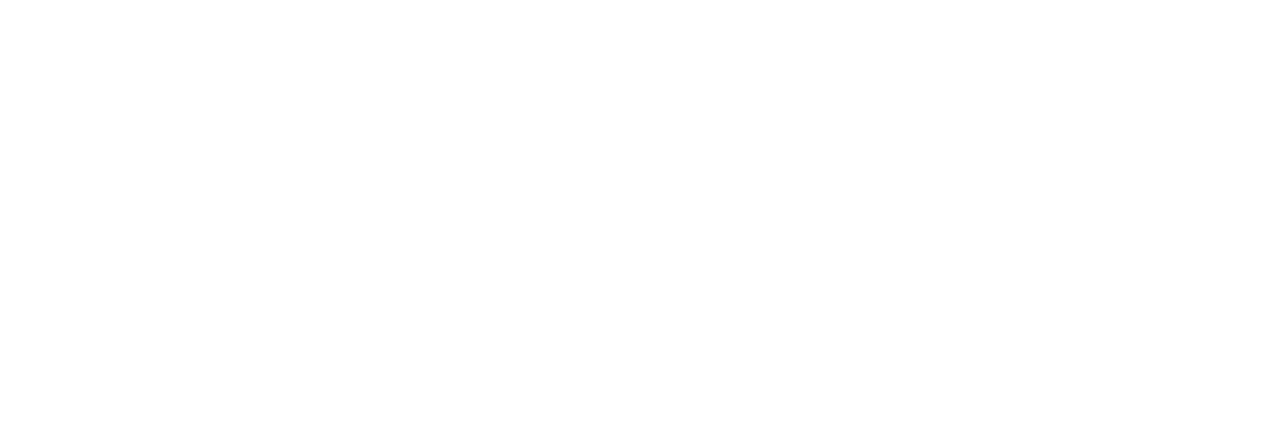
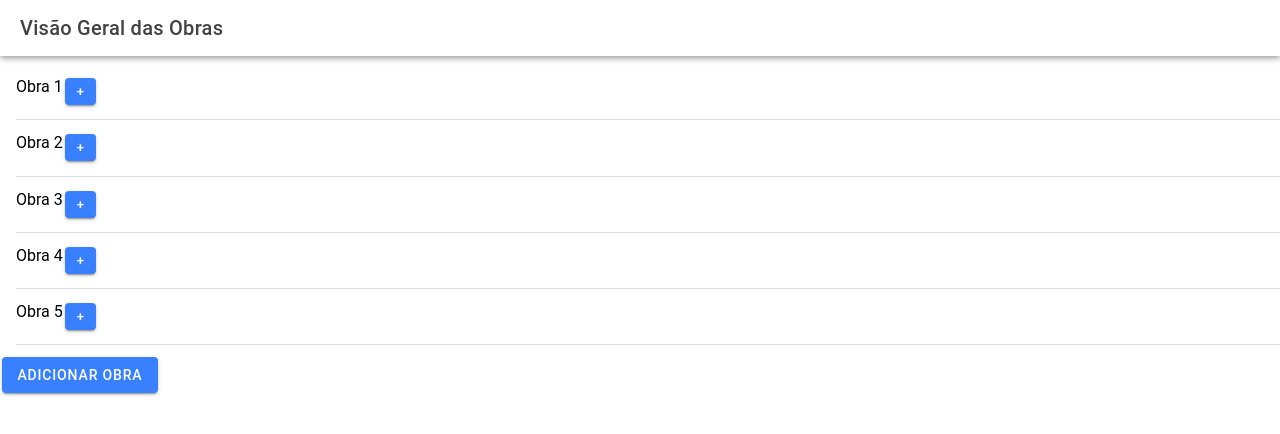
Before and after one commit to VictorJCFerreira/Pagina-FAMA, a React (Vite) app in the folder Fama-front/: page /visaogeral in a window 1280 px wide. Shown: the top 434 px of the page. Built offline with nearby package versions, Linux system fonts and the light colour scheme.

Commit message:
Criei a pagina de visao geral e algumas alterações

```diff
--- a/Fama-front/src/App.tsx
+++ b/Fama-front/src/App.tsx
@@ -3,6 +3,8 @@ import { IonApp, IonRouterOutlet, setupIonicReact } from '@ionic/react';
 import { IonReactRouter } from '@ionic/react-router';
 import Home from './pages/Home';
 import Obra from './pages/Obra';
+import Visaogeral from './pages/visaogeral';
+
 
 /* Core CSS required for Ionic components to work properly */
 import '@ionic/react/css/core.css';
@@ -38,6 +40,9 @@ const App: React.FC = () => (
         <Route exact path="/obra">
         <Obra />
         </Route>
+        <Route exact path="/visaogeral">
+        <Visaogeral />
+        </Route>
 
       </IonRouterOutlet>
     </IonReactRouter>
--- /dev/null
+++ b/Fama-front/src/components/ListadeObras.tsx
@@ -0,0 +1,30 @@
+import './ListadeObras.css';
+import React from 'react';
+import { IonItem, IonLabel, IonList,IonButton, IonRouterLink,IonModal } from '@ionic/react';
+import { Redirect, Route } from 'react-router-dom';
+
+
+function ListadeObras() {
+  return (
+    <IonList>
+
+        <IonItem>
+            <IonLabel>Obra 1<IonButton size= "small" routerLink='/obra' >+</IonButton></IonLabel>
+        </IonItem>
+        <IonItem>
+            <IonLabel>Obra 2<IonButton size= "small" >+</IonButton></IonLabel>
+        </IonItem>
+        <IonItem>
+            <IonLabel>Obra 3<IonButton size= "small" >+</IonButton></IonLabel>
+        </IonItem>
+        <IonItem>
+            <IonLabel>Obra 4<IonButton size= "small" >+</IonButton></IonLabel>
+        </IonItem>
+        <IonItem>
+            <IonLabel>Obra 5<IonButton size= "small" >+</IonButton></IonLabel>
+        </IonItem>
+
+    </IonList>
+  );
+}
+export default ListadeObras;
--- /dev/null
+++ b/Fama-front/src/pages/visaogeral.css
@@ -0,0 +1,6 @@
+ion-col {
+    background-color: #000000ab;
+    border: solid 1px #fff;
+    color: #fff;
+    text-align: center;
+  }
--- /dev/null
+++ b/Fama-front/src/pages/visaogeral.tsx
@@ -0,0 +1,31 @@
+import { IonButton, IonContent, IonHeader, IonPage, IonTitle, IonToolbar } from '@ionic/react';
+import ExploreContainer from '../components/ExploreContainer';
+import './visaogeral.css';
+import ListadeObras from '../components/ListadeObras';
+import { IonCol, IonGrid, IonRow } from '@ionic/react';
+
+
+
+
+const Visaogeral: React.FC = () => {
+    return (
+      <IonPage>
+        <IonHeader>
+          <IonToolbar>
+            <IonTitle>Visão Geral das Obras</IonTitle>
+          </IonToolbar>
+        </IonHeader>
+        <IonContent fullscreen>
+          <IonHeader collapse="condense">
+            <IonToolbar>
+              <IonTitle size="large">Visão Geral das Obras</IonTitle>
+            </IonToolbar>
+          </IonHeader>
+          <ListadeObras />
+          <IonButton size="default" >Adicionar Obra</IonButton>
+        </IonContent>
+      </IonPage>
+    );
+  };
+
+  export default Visaogeral;
```
Also changed, not shown: Fama-front/src/components/ListadeObras.css (added), 2 other files (tests, documents, lock files or other folders).
